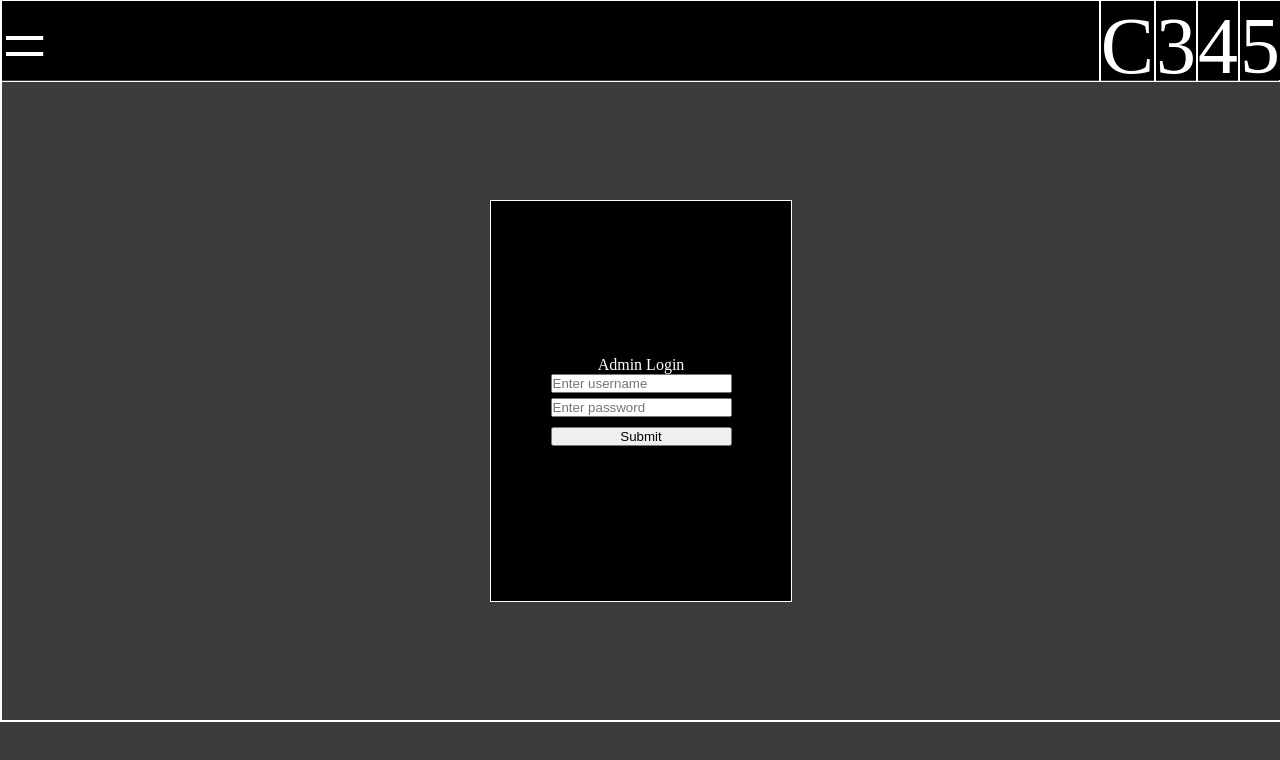
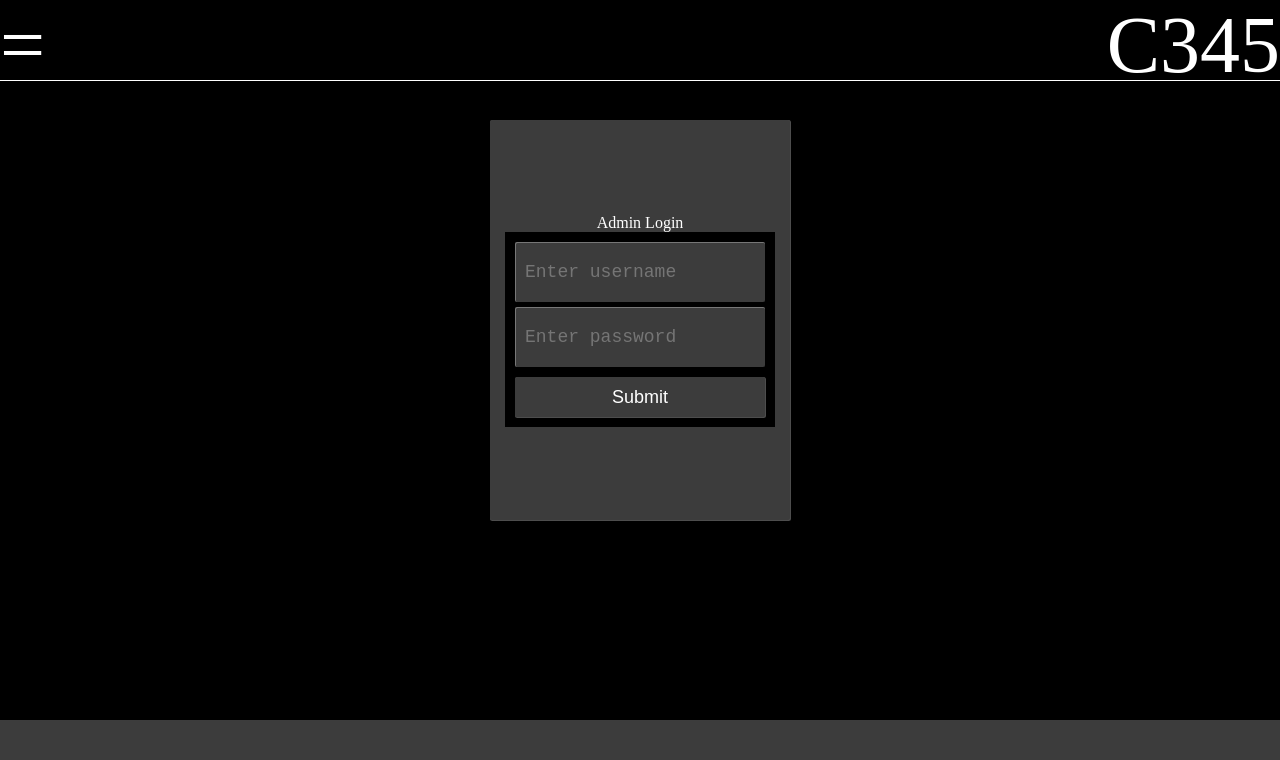
Before and after one commit to shivam3050/clientsproject, a React (Vite) app in the folder frontend/admin/: page / in a window 1280 px wide. Shown: the top 760 px of the page. Built offline with nearby package versions, Linux system fonts and the light colour scheme; no server answers.

Commit message:
updated theme

```diff
--- a/frontend/admin/src/controller/FileController.jsx
+++ b/frontend/admin/src/controller/FileController.jsx
@@ -82,12 +82,12 @@ export function handleDelete(e, item) {
             alert("not deletd")
             return
         }
-        e.target.parentElement.classList.add("fade-out")
+        e.target.parentElement.parentElement.classList.add("fade-out")
         setTimeout(() => {
-            e.target.parentElement.remove()
-        }, 400)
+            e.target.parentElement.parentElement.remove()
+        }, 500)
     }
-    const confirmed = window.confirm(`Are you sure to delete ${item.filename}`)
+    const confirmed = window.confirm(`Are you sure to delete ${decodeURIComponent(item.filename)}`)
     if (!confirmed) {
         return
     }
--- a/frontend/admin/src/index.css
+++ b/frontend/admin/src/index.css
@@ -18,3 +18,34 @@ body{
   width:100vw;
   background-color: rgb(60, 60, 60);
 }
+
+button,input[type="submit"]{
+  transition: transform 0.2s ease-out;
+  padding: 10px;
+  background-color: #3c3c3c;
+  border-radius: 2px;
+  border: none;
+  color: white;
+  box-shadow:0.5px 0.5px 0.5px 0.5px rgba(255, 255, 255,0.3);
+}
+input[type="text"],input[type="password"]{
+  padding: 10px;
+  background-color: #3c3c3c;
+  border-radius: 2px;
+  border: none;
+  color: white;
+  font-family: monospace;
+  box-shadow: inset 0.5px 0.5px 0.5px 0.5px rgba(255, 255, 255,0.3);
+}
+button:hover{
+  filter: brightness(90%);
+  color: rgb(255, 255, 255);
+  transform: scale3d(1.1,1.1,5);
+}
+
+input[type="submit"]:focus{
+  filter: brightness(90%);
+  color: rgb(255, 255, 255);
+  background-color: green;
+  transform: scale3d(1.02,1.1,2);
+}
--- a/frontend/admin/src/pages/Admin.css
+++ b/frontend/admin/src/pages/Admin.css
@@ -2,10 +2,10 @@
 
 
 .admin-main {
-  background-color: #3c3c3c;
+  background-color: #000000;
   min-height: 720px;
   min-width: 405px;
-  border: 1px solid white;
+  border: none;
   display: flex;
   flex-direction: column;
 }
@@ -22,7 +22,7 @@
 
 }
 .admin-main-header > *{
-  border: 1px solid white;
+  border-bottom: 1px solid white;
   border-radius: 0px;
   height: 100%;
 
@@ -32,15 +32,15 @@
 }
 
 .admin-main-body{
-  background-color: #3c3c3c;
-  border: 1px solid white;
+  background-color: #000000;
+  border: none;
   width: 100%;
   flex: 1;
   display: flex;
   justify-content: center;
-  align-items: center;
+  align-items: start;
   position: relative;
-  margin-top: clamp(80px, 10vh, 160px);
+  margin-top: clamp(120px, 12vh, 200px);
 }
 
 
@@ -56,28 +56,41 @@
   width: 300px;
   height: 400px;
   background-color: black;
-  border: 1px solid white;
+  border: none;
+  z-index: 2;
+  display: flex;
+  justify-content: center;
+  align-items: center;
+  flex-direction: column;
+  background-color: #3c3c3c;
+  border-radius: 2px;
+  box-shadow:0.5px 0.5px 0.5px 0.5px rgba(255, 255, 255,0.3);
 }
 
 
-.signin-box{
-  display: flex;
-  justify-content: center;
-  align-items: center;
-  border: 1px solid white;
-  flex-direction: column;
-}
 .signin-box form{
   display: flex;
   flex-direction: column;
   gap: 5px;
+  width: 90%;
+  /* height: 90%; */
+  padding: 10px;
+  box-sizing: border-box;
+  background-color: #000000;
 }
 .signin-box form input{
   display: block;
-  color: black;
+  color: white;
+  height: 40px;
+  font-size: 18px;
 }
 .signin-box form input[type=submit]{
-  color: black;
+  color: white;
+  height: 40px;
+}
+.signin-box form input[type=submit]:hover{
+  color: white;
+  height: 40px;
 }
 
 
@@ -85,56 +98,96 @@
 
 /*admin-dashboard*/
 .admin-main-body .admin-dashboard-main{
-  border: 1px solid white;
-  width: 90%;
+
+  width: 100%;
   height: max-content;
+  min-height: 100%;
   display: flex;
   flex-direction: column;
+  align-items: center;
+  background-color: black;
 }
 .admin-main-body .admin-dashboard-main .title{
   display: flex;
+  width: 90%;
+  padding: 10px;
+  box-sizing: border-box;
 }
 .admin-main-body .admin-dashboard-main .title div{
   font-size: clamp(12px,7vw,20px);
+  display: flex;
+  flex-direction: column;
+  row-gap: 4px;
+  color: white;
+}
+.admin-main-body .admin-dashboard-main .title div > *{
+
+  color: rgb(255, 0, 0);
 }
 
 .admin-main-body .admin-dashboard-main .admin-dashboard-content{
-  border: 1px solid white;
-  min-height: 560px;
-  width: 100%;
+  min-height: 50px;
+  width: 90%;
+  background-color: #3c3c3c;
+  border-radius: 2px;
+  box-sizing: border-box;
+  padding: 10px;
+  box-shadow:0.5px 0.5px 0.5px 0.5px rgba(255, 255, 255,0.3);
 
 }
 .admin-dashboard-content .subjectbar{
-  border: 1px solid white;
+
   box-sizing: border-box;
   width: 100%;
-  height: 35px;
+  /* height: 35px; */
   display: flex;
   gap: 4px;
   overflow-x: auto;
+  /* box-sizing: border-box; */
+  padding: 5px;
   background-color: rgb(0, 0, 0);
   position: sticky;
 }
 .admin-dashboard-content .subjectbar >*{
   flex: 0 0 auto;
   width: 100px;
+  height: 40px;
   background-color: #3c3c3c;
+  display: flex;
+  justify-content: center;
+  align-items: center;
+  background-color: #3c3c3c;
+  border-radius: 2px;
+  box-shadow:0.5px 0.5px 0.5px 0.5px rgba(255, 255, 255,0.3);
 }
 .admin-dashboard-content .subject-container{
   flex: 1;
   border: 1px solid white;
-  background-color: rgb(60, 60, 60);
+  background-color: rgb(0, 0, 0);
   height: max-content;
   min-height: calc(80vh - 35px);
-  width: 100%;
+  width: 90%;
   display: flex;
   flex-direction: column;
-  gap: 5px;
+}
+
+.subject-container {
+  display: flex;
+  flex-direction: column;
+  align-items: center;
+  gap: 10px;
 }
 .subject-container .upload-section{
-  height: calc(80vh / 3.5 - 35px);
+  height: calc(90vh / 3.5);
   background-color: rgb(0, 0, 0);
+  width: 90%;
   display: flex;
+  background-color: #3c3c3c;
+  border-radius: 2px;
+  box-shadow:0.5px 0.5px 0.5px 0.5px rgba(255, 255, 255,0.3);
+  padding: 10px;
+  font-size: 15px;
+  box-sizing: border-box;
 }
 .subject-container .list-files-section{
   flex: 4;
@@ -144,16 +197,42 @@
   flex-wrap: wrap;
   row-gap: 5px;
   column-gap: 5px;
+  width: 90%;
+  padding: 10px;
 }
 .subject-container .list-files-section>*{
   width: 100px;
-  height: 150px;
+  height: 100px;
   flex-grow: 1;
   background-color: #3c3c3c;
+  border-radius: 2px;
+  box-shadow:0.5px 0.5px 0.5px 0.5px rgba(255, 255, 255,0.3);
+  box-sizing: border-box;
+  padding: 10px;
+  font-size: 15px;
+}
+.upload-section .upload-form{
+  display: flex;
+  flex-direction: column;
+  justify-content: center;
+  row-gap: 10px;
+
 }
 
-.upload-section .upload-form{
-
+.upload-form .file-branch-section{
+  display: flex;
+  flex-wrap: wrap;
+  row-gap: 5px;
+  column-gap: 15px;
+}
+.file-branch-section input[type="radio"]{
+  width: 25px;
+  height: 25px;
+}
+.upload-section{
+  display: flex;
+  justify-content: center;
+  align-items: center;
 }
 
 
@@ -169,6 +248,8 @@
   display: flex;
   flex-direction: column;
   transition: opacity 0.4s ease-in;
+  justify-content: center;
+  align-items: center;
 }
 .file-card-admin > :nth-child(1){
   flex: 2;
--- a/frontend/admin/src/pages/AdminDashboard.jsx
+++ b/frontend/admin/src/pages/AdminDashboard.jsx
@@ -15,9 +15,12 @@ const AdminDashboard = () => {
     const navigate = useNavigate()
     const [googlecloudbaseid, setGooglecloudbaseid] = useState(null)
     const username = localStorage.getItem("loggedInUsername")
+    const [backButton, setBackButton] = useState(true)
 
     useEffect(() => {
         const cloudbaseUseeffectController = async () => {
+            const button = document.getElementById("backbutton")
+            button.style.display = "block"
             if (googlecloudbaseid) {
 
                 return
@@ -25,10 +28,10 @@ const AdminDashboard = () => {
             const Google = new CreateGoogleCloudbase(username)
             setGooglecloudbaseid(await Google.create())
             const recievedid = await Google.create()
-            if(!recievedid){
+            if (!recievedid) {
                 return
             }
-            localStorage.setItem("googleCloudbaseId",recievedid)
+            localStorage.setItem("googleCloudbaseId", recievedid)
         }
         cloudbaseUseeffectController()
     }, [])
@@ -36,7 +39,12 @@ const AdminDashboard = () => {
     const connectGoogleDrive = async () => {
         window.location.href = `${import.meta.env.VITE_BACKEND_URL}/first-google-login-redirector`
     }
+    const handleBackToDashboard = (e) => {
 
+        const button = document.getElementById("backbutton")
+        button.style.display = "none"
+        navigate(-1)
+    }
     const handleLogout = async () => {
         const response = await fetch(`${import.meta.env.VITE_BACKEND_URL}/usernamelogout`,
             {
@@ -93,7 +101,12 @@ const AdminDashboard = () => {
                     Admin DashBoard
                 </h1>
                 <div>
-                    {(googlecloudbaseid) ? (<span style={{ color: "blue"}}>Connected to drive!!</span>) : (<button onClick={connectGoogleDrive} style={{ color: "white", backgroundColor: "red" }}>connect drive</button>)}  <button style={{ color: "black" }} onClick={handleLogout}>Logout</button>
+                    <div>
+                        {(googlecloudbaseid) ? (<span style={{ color: "blue" }}>Connected to drive!!</span>) : (<button onClick={connectGoogleDrive} style={{ color: "white", backgroundColor: "red" }}>connect drive</button>)}
+
+                    </div>
+                    {(backButton) ? (<button id="backbutton" onClick={(e) => { handleBackToDashboard(e) }}>🔙</button>) : (null)}
+                    <button onClick={handleLogout}>Logout</button>
                 </div>
             </div>
             <Outlet />
--- a/frontend/admin/src/pages/AdminSignin.jsx
+++ b/frontend/admin/src/pages/AdminSignin.jsx
@@ -71,8 +71,8 @@ export const AdminSignin = () => {
         <section className="signin-box">
             <label htmlFor="">Admin Login</label>
             <form action="" className="inputs" onSubmit={(e)=>{handleManualLogin(e)}}>
-                <input type="text" name="username" placeholder="Enter username" />
-                <input type="password" name="password" placeholder="Enter password" />
+                <input required type="text" name="username" placeholder="Enter username" />
+                <input required type="password" name="password" placeholder="Enter password" />
                 <label ref={errLog}></label>
                 <input type="submit" value="Submit" />
             </form>
--- a/frontend/admin/src/pages/AdminSubjectDetail.jsx
+++ b/frontend/admin/src/pages/AdminSubjectDetail.jsx
@@ -107,7 +107,7 @@ export const AdminSubjectDetail = () => {
                                     {decodeURIComponent(item.filesize).slice(0,8)} bytes
                                 </div>
                                 <div>
-                                    <button style={{color:"white",backgroundColor:"red",borderRadius:"2px"}} onClick={(e)=>{handleDelete(e,item)}}>Delete</button>
+                                    <button style={{color:"white",backgroundColor:"red"}} onClick={(e)=>{handleDelete(e,item)}}>Delete</button>
                                 </div>
                                 </div>)
                         })
```
